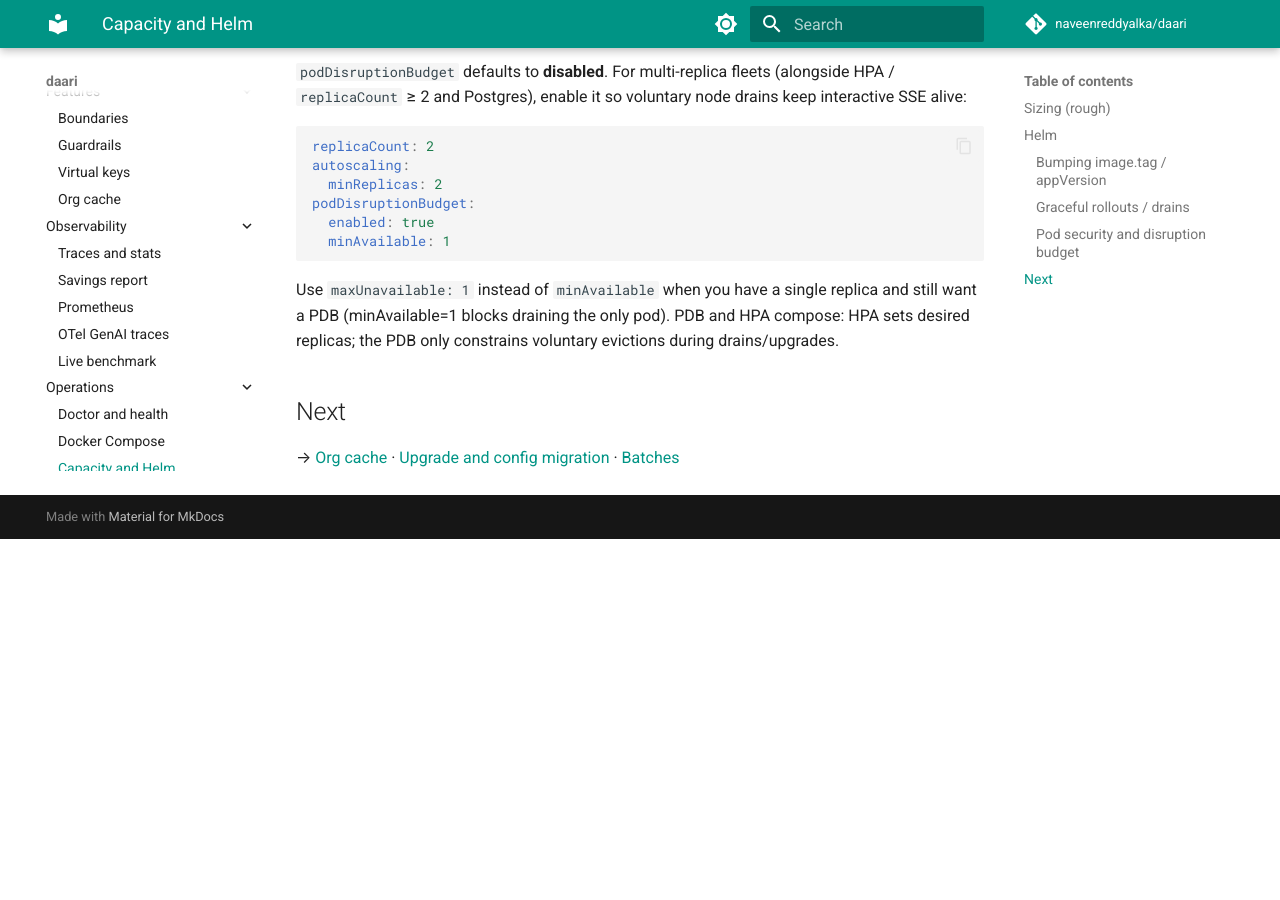
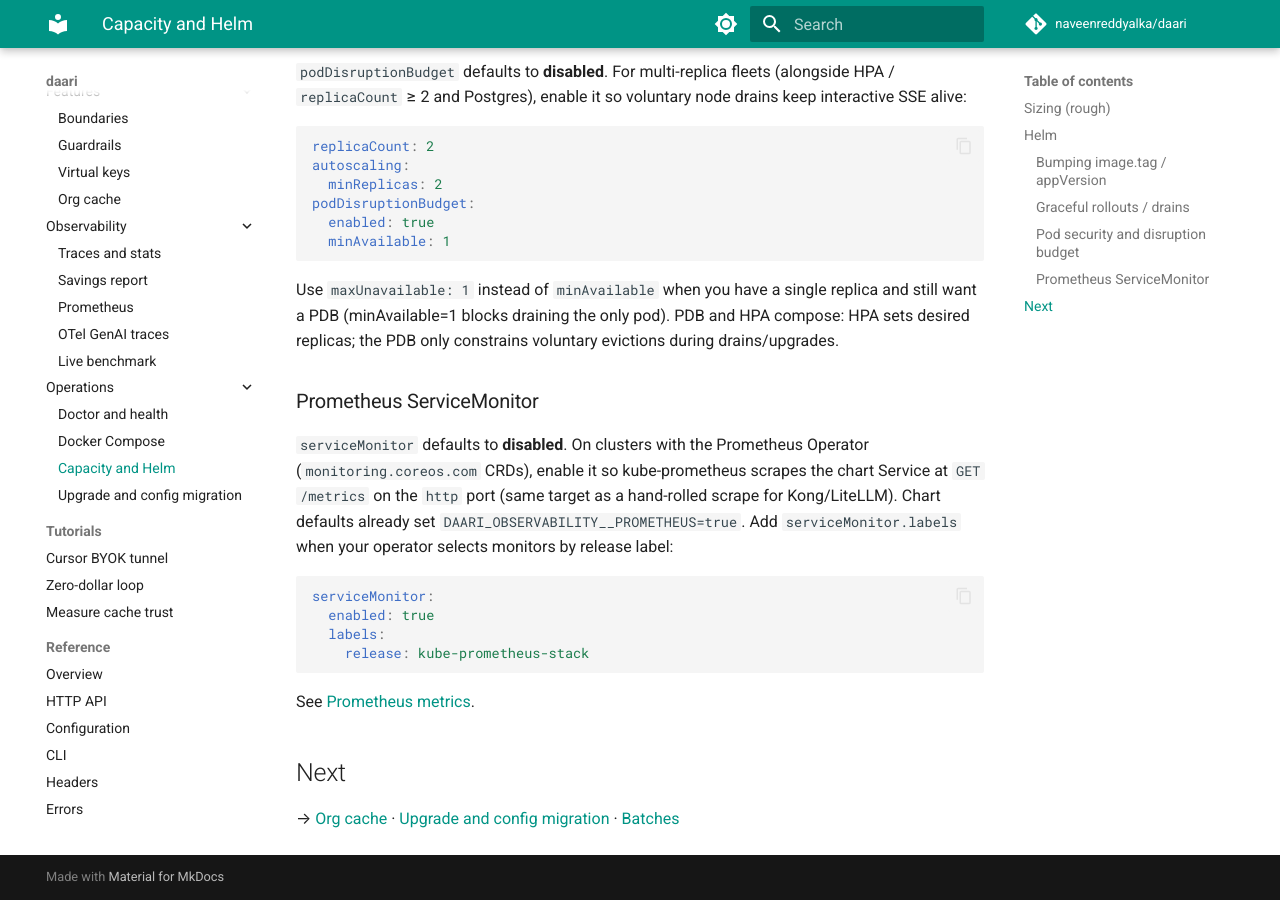
Before and after one commit to naveenreddyalka/daari, an MkDocs documentation site: the page built from docs/developer/guides/operations/capacity-helm.md, in a window 1280 px wide and 900 px high, scrolled down 2116 px. Built offline with MkDocs 1.6.1 and Material for MkDocs 9.7.7, drawn with Linux system fonts in a browser that asks for light colours; comment, search, counter and statistics services are not loaded; before the commit the page ends 2655 px from its top, so only the background shows below that.

Commit message:
feat(deploy): optional Helm ServiceMonitor for /metrics
Closes #570. Toggle serviceMonitor.enabled to scrape the chart Service
via Prometheus Operator without a second manifest repo.

Co-authored-by: Cursor <cursoragent@cursor.com>

````diff
--- a/docs/developer/guides/operations/capacity-helm.md
+++ b/docs/developer/guides/operations/capacity-helm.md
@@ -79,6 +79,24 @@ replica and still want a PDB (minAvailable=1 blocks draining the only pod).
 PDB and HPA compose: HPA sets desired replicas; the PDB only constrains
 voluntary evictions during drains/upgrades.
 
+### Prometheus ServiceMonitor
+
+`serviceMonitor` defaults to **disabled**. On clusters with the Prometheus
+Operator (`monitoring.coreos.com` CRDs), enable it so kube-prometheus scrapes
+the chart Service at `GET /metrics` on the `http` port (same target as a
+hand-rolled scrape for Kong/LiteLLM). Chart defaults already set
+`DAARI_OBSERVABILITY__PROMETHEUS=true`. Add `serviceMonitor.labels` when your
+operator selects monitors by release label:
+
+```yaml
+serviceMonitor:
+  enabled: true
+  labels:
+    release: kube-prometheus-stack
+```
+
+See [Prometheus metrics](../observability/metrics-prometheus.md).
+
 ## Next
 
 → [Org cache](../features/org-cache.md) · [Upgrade and config migration](upgrade.md) · [Batches](../features/batches.md)
````
Also changed, not shown: docs/TRACKING.md (+9 -0 lines), 3 other files.
